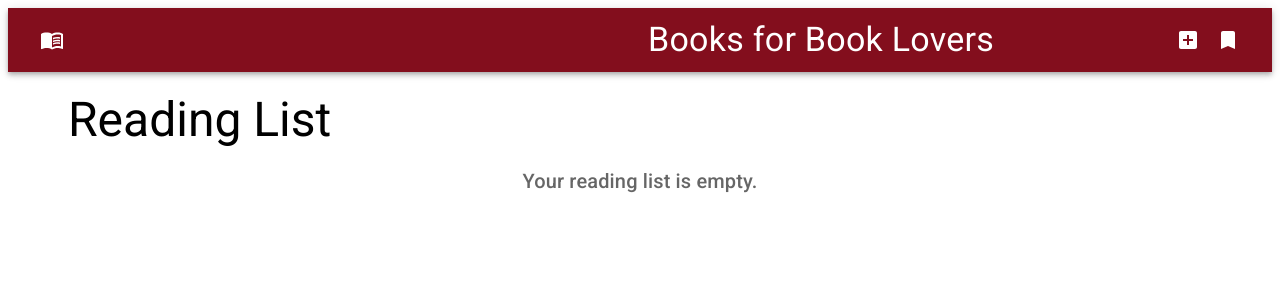
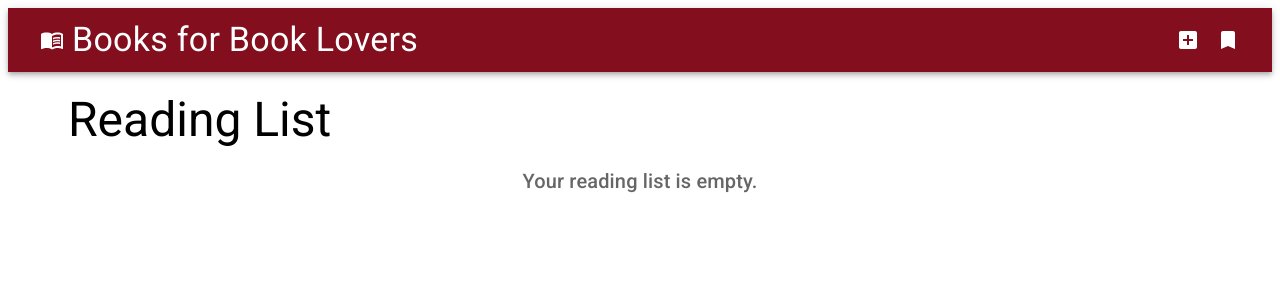
Before and after one commit to betulyurtman/Front_End-Bootcamp-Final-Project, a Next.js app in the folder book-app/: page /reading-list in a window 1280 px wide. Shown: the top 300 px of the page. Built offline with nearby package versions, Linux system fonts and the light colour scheme.

Commit message:
Update: Dashboard title position to prevent design problem on different devices.

```diff
--- a/book-app/src/components/DashboardLayout.js
+++ b/book-app/src/components/DashboardLayout.js
@@ -42,7 +42,7 @@ const DashboardLayout = ({ children }) => {
           <Typography
               variant="h4"
               component="div"
-              sx={{ flexGrow: 1, marginLeft: 72 }}
+              sx={{ flexGrow: 1 }}
           >
               Books for Book Lovers
           </Typography>
```
